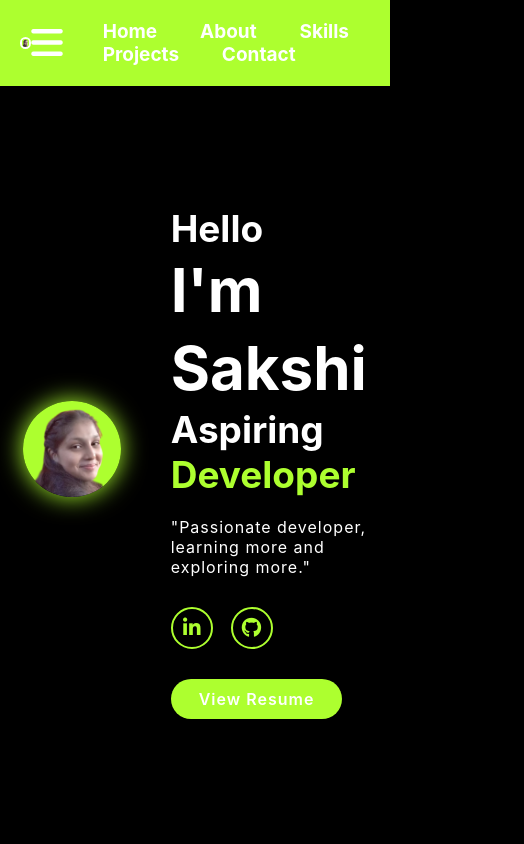
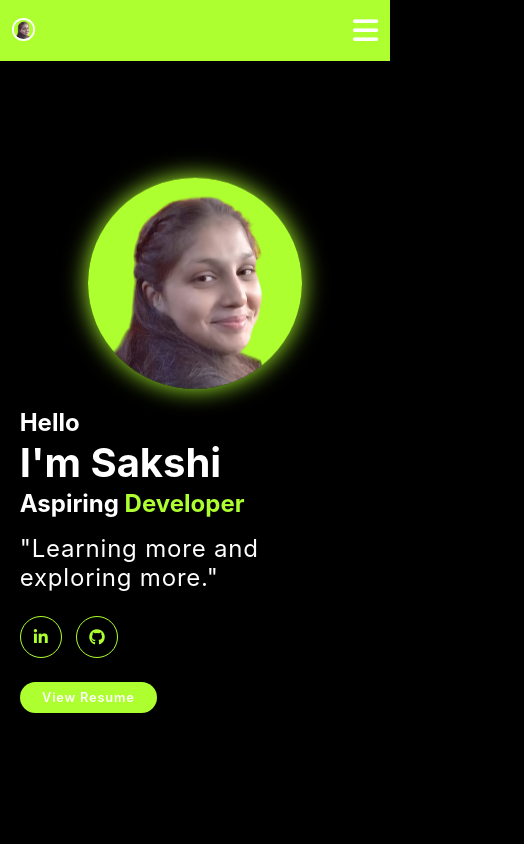
Before and after one commit to sakshi-kh/Portfolio, a plain HTML site: page index.html in a window 390 px wide. Shown: the top 844 px of the page, 524 px wide, since content can reach past the window. Drawn offline with Linux system fonts and the light colour scheme.

Commit message:
js added

```diff
--- a/index.html
+++ b/index.html
@@ -13,7 +13,7 @@
   <body>
     <!-- Header -->
     <header class="header">
-      <img src="sakshi.png" alt="sakshi" class="logo" />
+      <a href="#home"><img src="sakshi.png" alt="sakshi" class="logo" /></a>
       <i class="fa-solid fa-bars" id="menu"></i>
       <nav class="navbar">
         <a href="#home">Home</a>
@@ -32,7 +32,7 @@
         <h3>Hello</h3>
         <h1>I'm Sakshi</h1>
         <h3>Aspiring <span class="my-field">Developer</span></h3>
-        <p>"Passionate developer, learning more and exploring more."</p>
+        <p>"Learning more and exploring more."</p>
         <div class="social-media">
           <a
             href="https://www.linkedin.com/in/sakshi-khullar-21b515288"
@@ -51,7 +51,6 @@
         >
       </div>
     </section>
-
     <!-- About-Section -->
     <section class="about" id="about">
       <div class="about-info">
@@ -171,5 +170,7 @@
       </div>
       <p class="copyright">&copy;Sakshi Khullar</p>
     </footer>
+
+    <script src="script.js"></script>
   </body>
 </html>
--- a/script.js
+++ b/script.js
@@ -0,0 +1,13 @@
+let menu_Icon = document.querySelector("#menu");
+let nav_Bar = document.querySelector(".navbar");
+
+menu_Icon.addEventListener("click", () => {
+  menu_Icon.classList.toggle("fa-bars");
+  menu_Icon.classList.toggle("fa-times");
+  nav_Bar.classList.toggle("active");
+});
+window.addEventListener("scroll", () => {
+  menu_Icon.classList.add("fa-bars");
+  menu_Icon.classList.remove("fa-times");
+  nav_Bar.classList.remove("active");
+});
--- a/style.css
+++ b/style.css
@@ -59,6 +59,8 @@ section {
 #menu {
   font-size: 3.6rem;
   color: #ffff;
+  cursor: pointer;
+  display: none;
 }
 
 /* home section */
@@ -197,10 +199,9 @@ span {
     transform: translateX(0);
   }
   100% {
-    transform: translateX(30px); /* Adjust distance if needed */
+    transform: translateX(30px);
   }
 }
-
 
 /* Skills Section */
 .skills h2 {
@@ -210,7 +211,6 @@ span {
   display: flex;
   justify-content: center;
   align-items: flex-start;
-  flex-wrap: nowrap;
   gap: 3.5rem;
 }
 .skills-container .skills-box {
@@ -284,7 +284,7 @@ span {
   font-size: 1.5rem;
 }
 
-/* Conctact Section */
+/* Contact Section */
 .contact h2 {
   margin-bottom: 3rem;
 }
@@ -354,3 +354,109 @@ span {
   text-align: center;
   font-size: 16px;
 }
+
+/* Responsive Design */
+@media (max-width: 1200px) {
+  html {
+    font-size: 55%;
+  }
+}
+@media (max-width: 852px) {
+  .header {
+    padding: 2rem 3%;
+  }
+  .logo {
+    width: 6vw;
+  }
+  section {
+    padding: 10rem 3%;
+  }
+  .skills {
+    padding: 2rem;
+  }
+  .skills-container {
+    flex-direction: column;
+    align-items: center;
+  }
+  .skills-box li {
+    font-size: 2.5rem;
+  }
+  .projects .wrapper {
+    grid-template-columns: repeat(1, 1fr);
+  }
+  .contact form .input-box input {
+    width: 100%;
+  }
+  .footer {
+    padding: 2rem 3%;
+  }
+}
+@media (max-width: 852px) {
+  #menu {
+    display: block;
+  }
+  .navbar {
+    position: absolute;
+    top: 100%;
+    right: -100%;
+    width: 255px;
+    min-height: 100vh;
+    display: flex;
+    flex-direction: column;
+    transition: all 0.5s ease;
+    backdrop-filter: blur(10px);
+  }
+  .navbar a {
+    display: block;
+    padding: 17px;
+    font-size: 22px;
+  }
+  .navbar.active {
+    right: 0;
+    display: flex;
+    background: #adff2f;
+  }
+  .home {
+    flex-direction: column;
+  }
+  .home-info h3 {
+    font-size: 3rem;
+  }
+  .home-info h1 {
+    font-size: 5rem;
+  }
+  .home-info p {
+    font-size: 3rem;
+  }
+  .home-info {
+    order: 2;
+    margin-left: 1rem;
+  }
+  .sakshi-img img {
+    width: 55vw;
+    margin-top: 4rem;
+  }
+  .about {
+    flex-direction: column-reverse;
+  }
+  .about-img img {
+    width: 55vw;
+    margin-top: 4rem;
+  }
+  .skills h2 {
+    margin-bottom: 3rem;
+  }
+}
+@media (max-width: 600px) {
+  html {
+    font-size: 50%;
+  }
+  .sakshi-img img {
+    width: 55vw;
+    margin-top: 8rem;
+  }
+  .about-img img {
+    width: 55vw;
+    margin-top: 4rem;
+  }
+}
```
